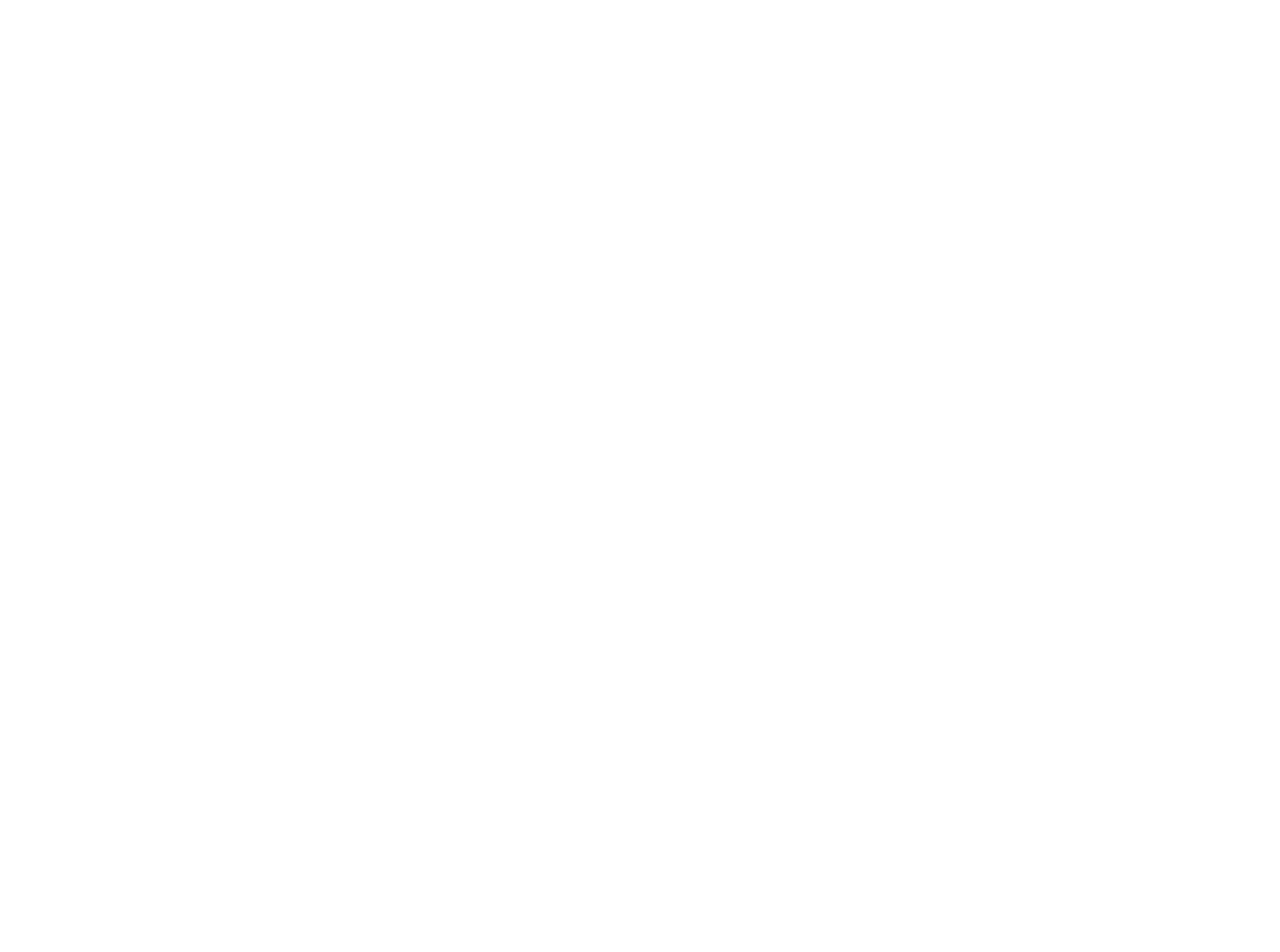
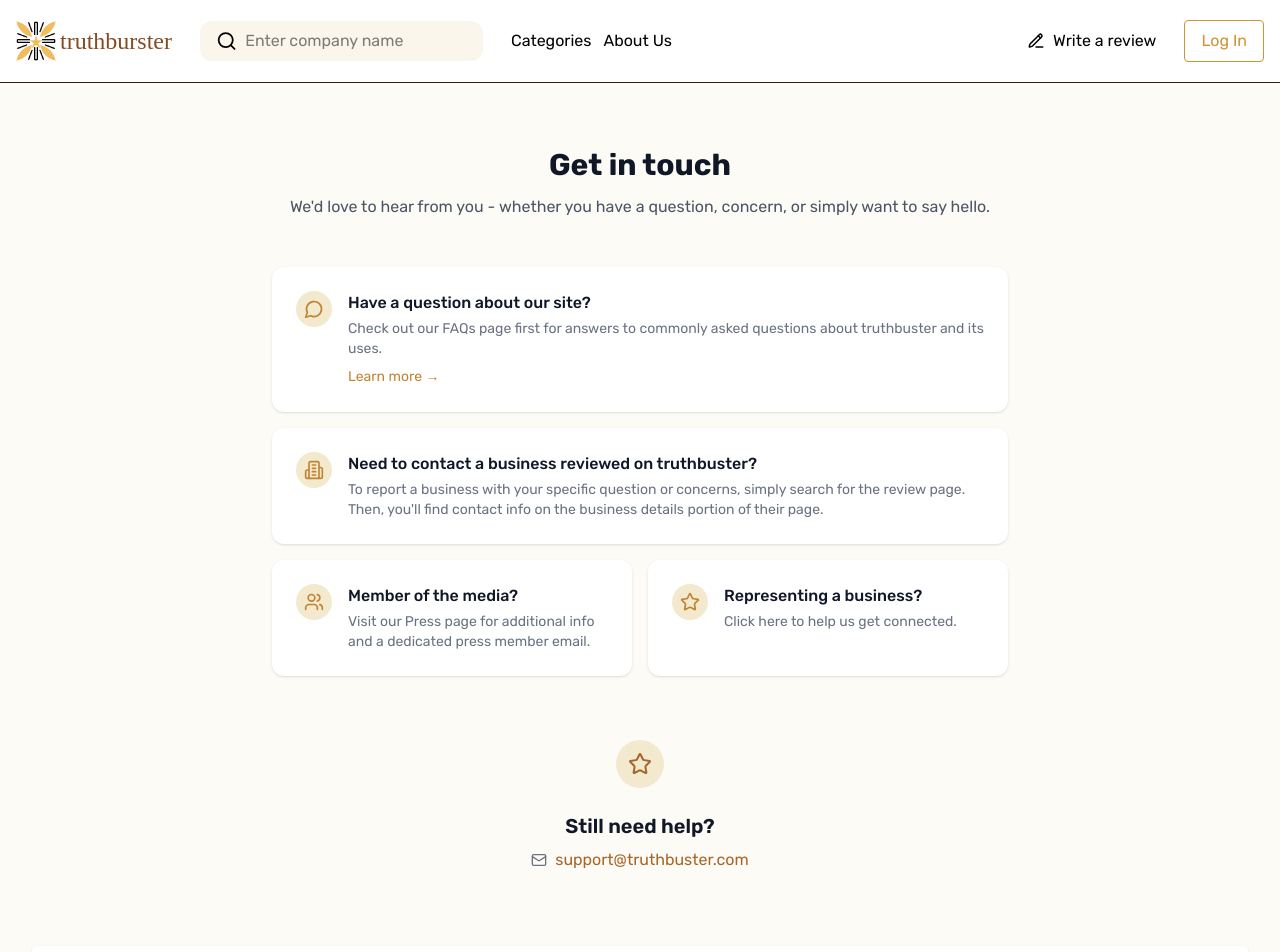
Before and after one commit to TuhinBanerjee31/truthburster, a React (Vite) app: page /contact in a window 1280 px wide. Before the commit this address had no page. Shown: the top 952 px of the page. Before the commit the page ends 800 px from the top, so only its background shows below. Built offline with nearby package versions, Linux system fonts and the light colour scheme; a web font is replaced by a local one.

Commit message:
added contact page

```diff
--- a/src/App.tsx
+++ b/src/App.tsx
@@ -33,6 +33,7 @@
 import Telecom from "./pages/Telecom";
 import Bpo from "./pages/Bpo";
 import Energy from "./pages/Energy";
+import Contact from "./pages/Contact";
 
 function App() {
   return (
@@ -42,6 +43,7 @@
         <Route path="/categories" element={<Categories />} />
         <Route path="/findArea" element={<FindArea />} />
         <Route path="/about-us" element={<About />} />
+        <Route path="/contact" element={<Contact />} />
         <Route path="/view" element={<View />} />
         <Route path="/policy" element={<Policy />} />
         <Route path="/terms" element={<Terms />} />
--- a/src/custom/Overview.tsx
+++ b/src/custom/Overview.tsx
@@ -18,7 +18,7 @@
 
         <div className="max-w-xl flex gap-8 ml-10">
           <Link to={"/about-us"} className="bg-[#ce9436] rounded px-4 py-2 text-white tracking-wide transition-colors duration-300 border border-[#ce9436] hover:bg-transparent hover:text-[#ce9436]">Know us</Link>
-          <Link to={"/resources"} className="hover:bg-[#ce9436] rounded px-4 py-2 hover:text-white tracking-wide transition-colors duration-300 border border-[#ce9436] bg-transparent text-[#ce9436]">Our resources</Link>
+          <Link to={"/contact"} className="hover:bg-[#ce9436] rounded px-4 py-2 hover:text-white tracking-wide transition-colors duration-300 border border-[#ce9436] bg-transparent text-[#ce9436]">Contact us</Link>
         </div>
       </div>
 
--- /dev/null
+++ b/src/pages/Contact.tsx
@@ -0,0 +1,94 @@
+import React from 'react';
+import { MessageCircle, Building2, Users, Star, Mail } from 'lucide-react';
+import Header from '../custom/Header';
+import Footer from '../custom/Footer';
+
+function ContactCard({ icon: Icon, title, description, link }: {
+  icon: React.ElementType;
+  title: string;
+  description: string;
+  link?: string;
+}) {
+  return (
+    <div className="bg-white rounded-xl p-6 shadow-sm hover:shadow-md transition-shadow">
+      <div className="flex items-start gap-4">
+        <div className="p-2 rounded-full bg-[#f3e9ce]">
+            <Icon className="w-5 h-5 text-[#c18431]" />
+        </div>
+        <div>
+          <h3 className="font-medium text-gray-900">{title}</h3>
+          <p className="mt-1 text-sm text-gray-500">{description}</p>
+          {link && (
+            <a href={link} className="mt-2 text-sm text-[#c18431] inline-block">
+              Learn more →
+            </a>
+          )}
+        </div>
+      </div>
+    </div>
+  );
+}
+
+function Contact() {
+  return (
+    <>
+    <Header />
+    <div className="min-h-screen bg-[rgb(253,251,246)] font-Rubik">
+      <div className="max-w-3xl mx-auto px-4 py-16">
+        <div className="text-center mb-12">
+          <h1 className="text-3xl font-bold text-gray-900 mb-3">Get in touch</h1>
+          <p className="text-gray-600">
+            We'd love to hear from you - whether you have a question, concern, or simply want to say hello.
+          </p>
+        </div>
+
+        <div className="space-y-4">
+          <ContactCard
+            icon={MessageCircle}
+            title="Have a question about our site?"
+            description="Check out our FAQs page first for answers to commonly asked questions about truthbuster and its uses."
+            link="#faqs"
+          />
+
+          <ContactCard
+            icon={Building2}
+            title="Need to contact a business reviewed on truthbuster?"
+            description="To report a business with your specific question or concerns, simply search for the review page. Then, you'll find contact info on the business details portion of their page."
+          />
+
+          <div className="grid grid-cols-1 md:grid-cols-2 gap-4 mt-4">
+            <ContactCard
+              icon={Users}
+              title="Member of the media?"
+              description="Visit our Press page for additional info and a dedicated press member email."
+            />
+
+            <ContactCard
+              icon={Star}
+              title="Representing a business?"
+              description="Click here to help us get connected."
+            />
+          </div>
+        </div>
+
+        <div className="mt-16 text-center">
+          <div className="inline-flex items-center justify-center w-12 h-12 rounded-full bg-[#f3e9ce] mb-6">
+            <Star className="w-6 h-6 text-[#a66628]" />
+          </div>
+          <h2 className="text-xl font-semibold text-gray-900 mb-2">Still need help?</h2>
+          <div className="flex items-center justify-center gap-2">
+            <Mail className="w-4 h-4 text-gray-500" />
+            <span className="text-[#a66628] hover:text-[#603523]">
+              support@truthbuster.com
+            </span>
+          </div>
+        </div>
+      </div>
+    </div>
+    <Footer />
+    </>
+
+  );
+}
+
+export default Contact;
```
Also changed, not shown: src/App.css (line endings or trailing spaces).
